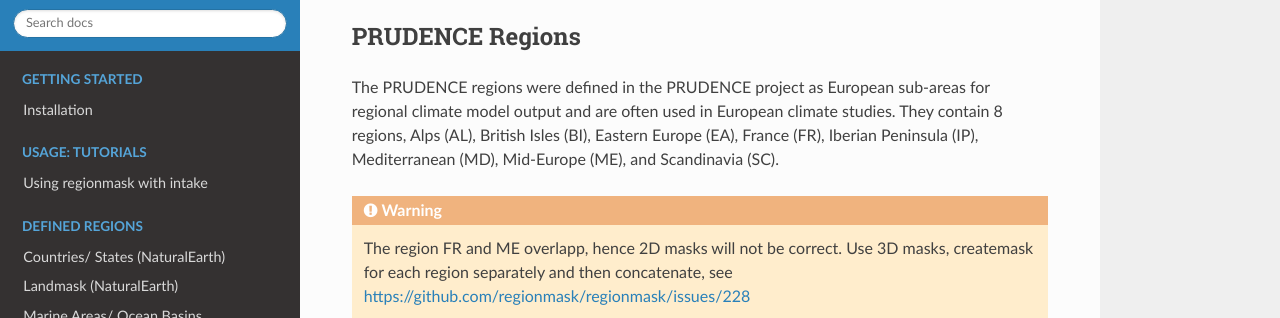
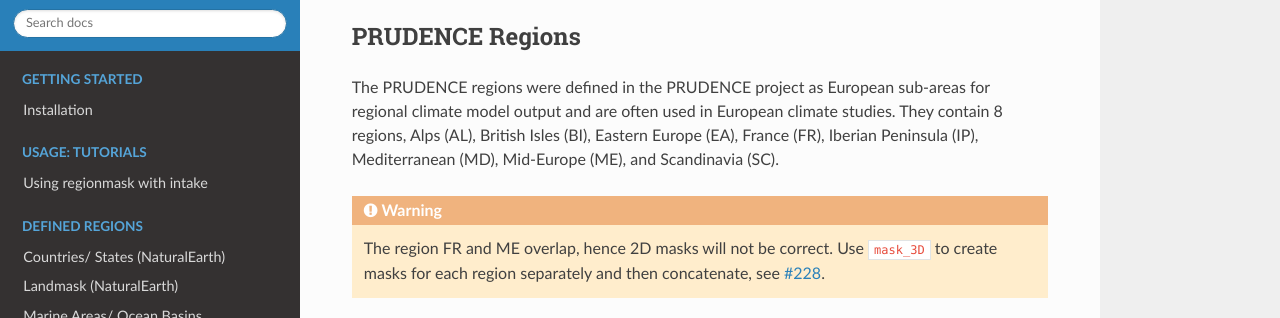
Before and after one commit to regionmask/regionmask, a Sphinx documentation site: the page built from docs/defined_scientific.rst, in a window 1280 px wide and 900 px high, scrolled down 2216 px, cut to the strip 42-360 px from the top of the window. Built offline with Sphinx 7.4.7 and the Read the Docs theme 2.0.0, drawn with Linux system fonts in a browser that asks for light colours; pages that are not in the unit, such as notebooks, are missing from menus; the version number could not be read and is left out.

Commit message:
Apply suggestions from code review

```diff
--- a/docs/defined_scientific.rst
+++ b/docs/defined_scientific.rst
@@ -120,11 +120,11 @@ PRUDENCE Regions
 
 The PRUDENCE regions were defined in the PRUDENCE project as European sub-areas for regional climate model output and are often used in European climate studies. They contain 8 regions, Alps (AL), British Isles (BI), Eastern Europe (EA), France (FR), Iberian Peninsula (IP), Mediterranean (MD), Mid-Europe (ME), and Scandinavia (SC).
 
-.. warning:: The region FR and ME overlapp, hence 2D masks will not be correct. Use 3D masks, createmask for each region separately and then concatenate, see https://github.com/regionmask/regionmask/issues/228
+.. warning:: The region FR and ME overlap, hence 2D masks will not be correct. Use ``mask_3D`` to create masks for each region separately and then concatenate, see `#228 <https://github.com/regionmask/regionmask/issues/228>`__.
 
 .. ipython:: python
 
-    regionmask.defined_regions.prudence.plot();
+    regionmask.defined_regions.prudence.plot(resolution="50m");
 
     @savefig plotting_prudence.png width=100%
     plt.tight_layout()
--- a/docs/whats_new.rst
+++ b/docs/whats_new.rst
@@ -25,7 +25,8 @@ Deprecations
 New regions
 ~~~~~~~~~~~
 
-- Added :py:attr:`prudence` regions for Europe from `Christensen and Christensen, 2007, <https://link.springer.com/article/10.1007/s10584-006-9210-7>`_.
+- Added :py:attr:`prudence` regions for Europe from `Christensen and Christensen, 2007, <https://link.springer.com/article/10.1007/s10584-006-9210-7>`_ (:pull:`276`). By `Ruth Lorenz <https://github.com/ruthlorenz>`_.
+
 
 Bug Fixes
 ~~~~~~~~~
```
